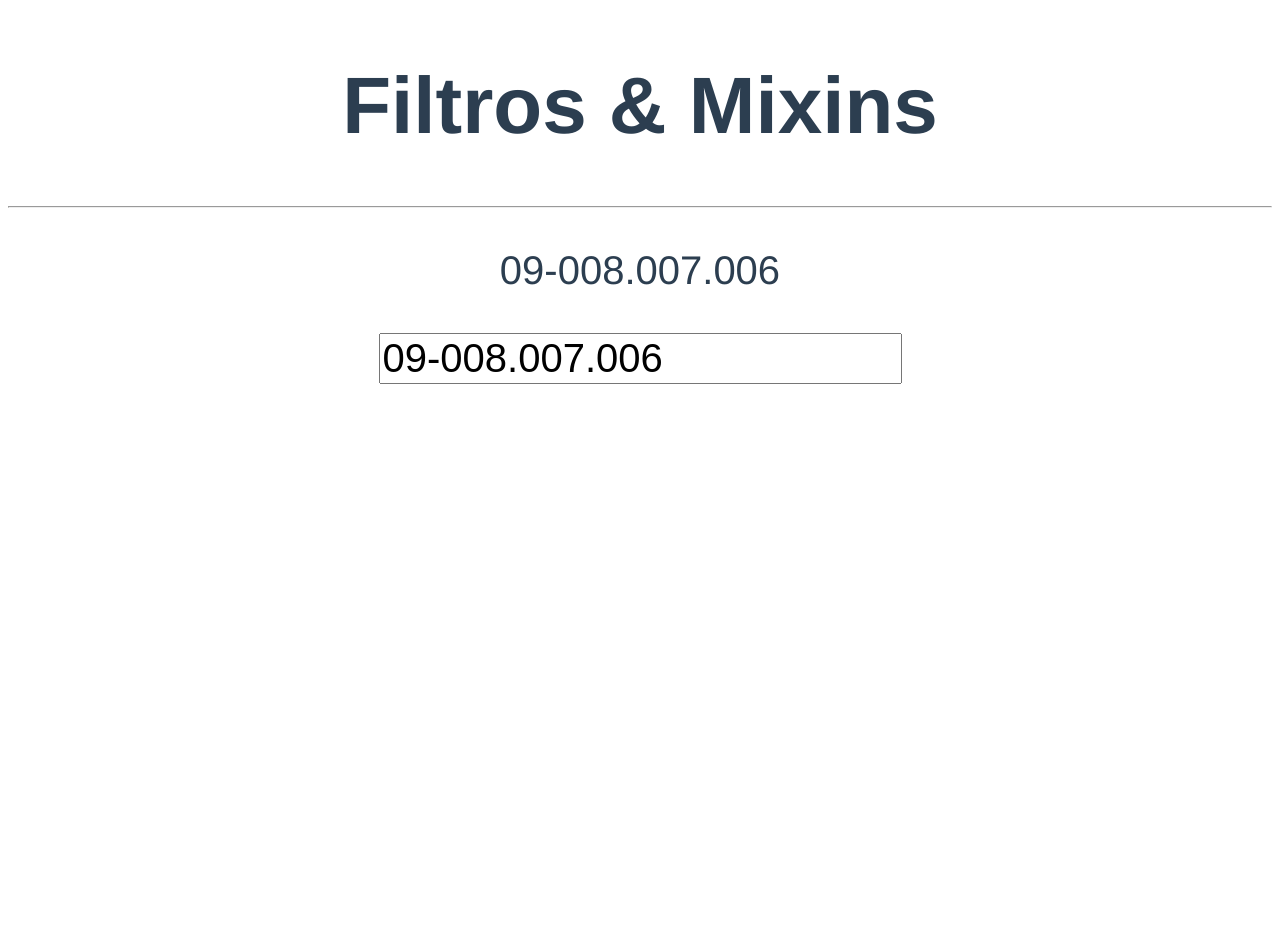
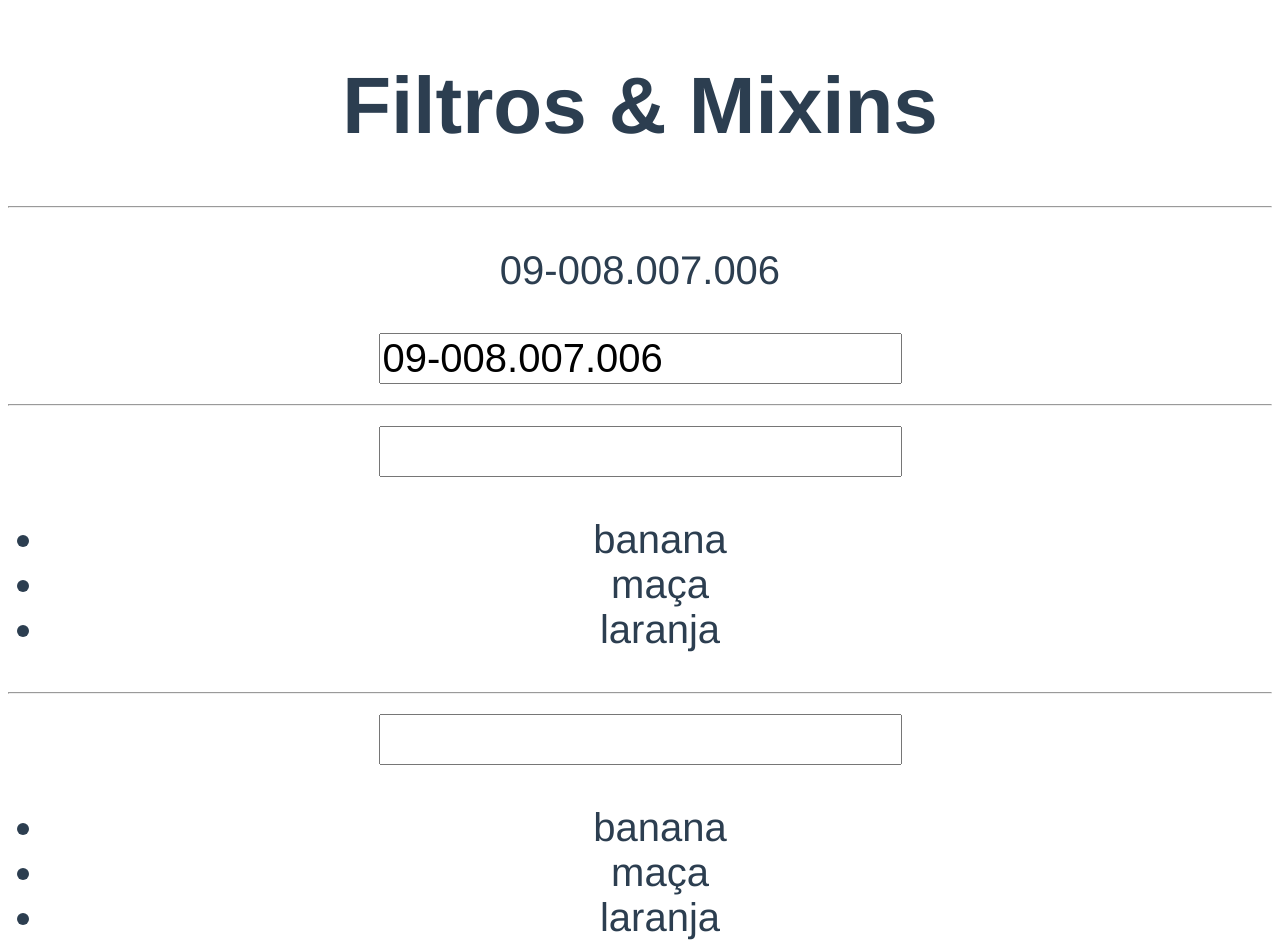
Before and after one commit to robertov8/cursovuejs2modulo1, a Vue app in the folder filtros-mixins-exercicios/: page / in a window 1280 px wide. Shown: the top 952 px of the page. Before the commit the page ends 800 px from the top, so only its background shows below. Built offline with nearby package versions, Linux system fonts and the light colour scheme.

Commit message:
196. Duplicando Código para Usar os Mixins

```diff
--- a/filtros-mixins-exercicios/src/App.vue
+++ b/filtros-mixins-exercicios/src/App.vue
@@ -7,14 +7,31 @@
         <p>{{ cpfDoAluno | cpf | inverter }}</p>
 
         <input type="text" :value="cpfDoAluno | cpf | inverter">
+
+        <hr>
+
+        <Frutas />
+
+        <hr>
+
+        <div>
+            <input type="text" v-model="fruta" @keydown.enter="add">
+            <ul>
+                <li v-for="fruta in frutas" :key="fruta">{{ fruta}}</li>
+            </ul>
+        </div>
     </div>
 </template>
 
 <script>
+    import Frutas from './Frutas';
+
     export default {
         data() {
             return {
-                cpfDoAluno: '60070080090'
+                cpfDoAluno: '60070080090',
+                fruta: '',
+                frutas: ['banana', 'maça', 'laranja']
             };
         },
         filters: {
@@ -25,6 +42,15 @@
                 arr.splice(11, 0, '-');
                 return arr.join('');
             }
+        },
+        methods: {
+            add() {
+                this.frutas.push(this.fruta);
+                this.fruta = '';
+            }
+        },
+        components: {
+            Frutas
         }
     }
 </script>
--- /dev/null
+++ b/filtros-mixins-exercicios/src/Frutas.vue
@@ -0,0 +1,30 @@
+<template>
+    <div>
+        <input type="text" v-model="fruta" @keydown.enter="add">
+        <ul>
+            <li v-for="fruta in frutas" :key="fruta">{{ fruta}}</li>
+        </ul>
+    </div>
+</template>
+
+<script>
+    export default {
+        name: 'Frutas',
+        data() {
+            return {
+                fruta: '',
+                frutas: ['banana', 'maça', 'laranja']
+            };
+        },
+        methods: {
+            add() {
+                this.frutas.push(this.fruta);
+                this.fruta = '';
+            }
+        }
+    };
+</script>
+
+<style scoped>
+
+</style>
```
